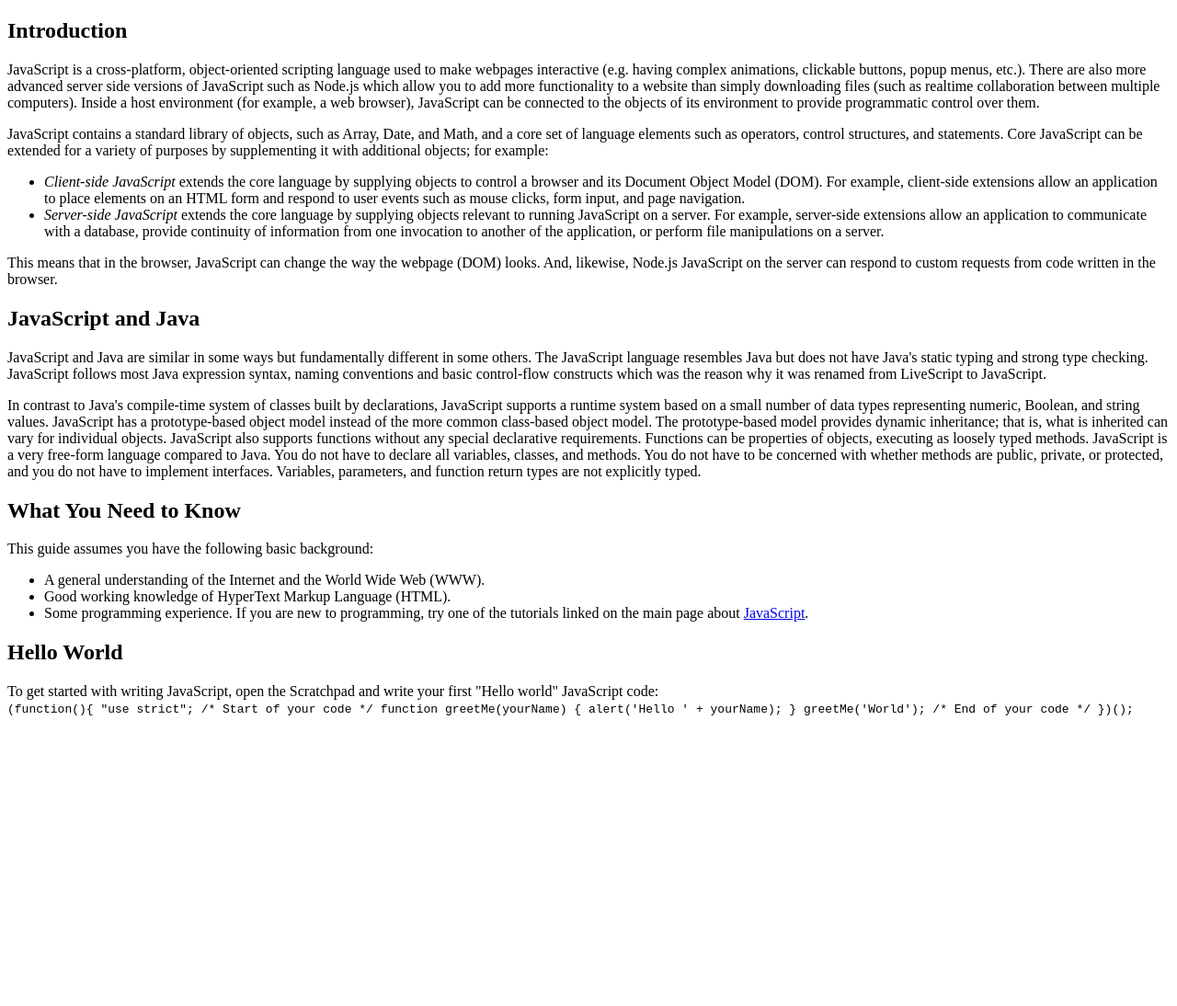
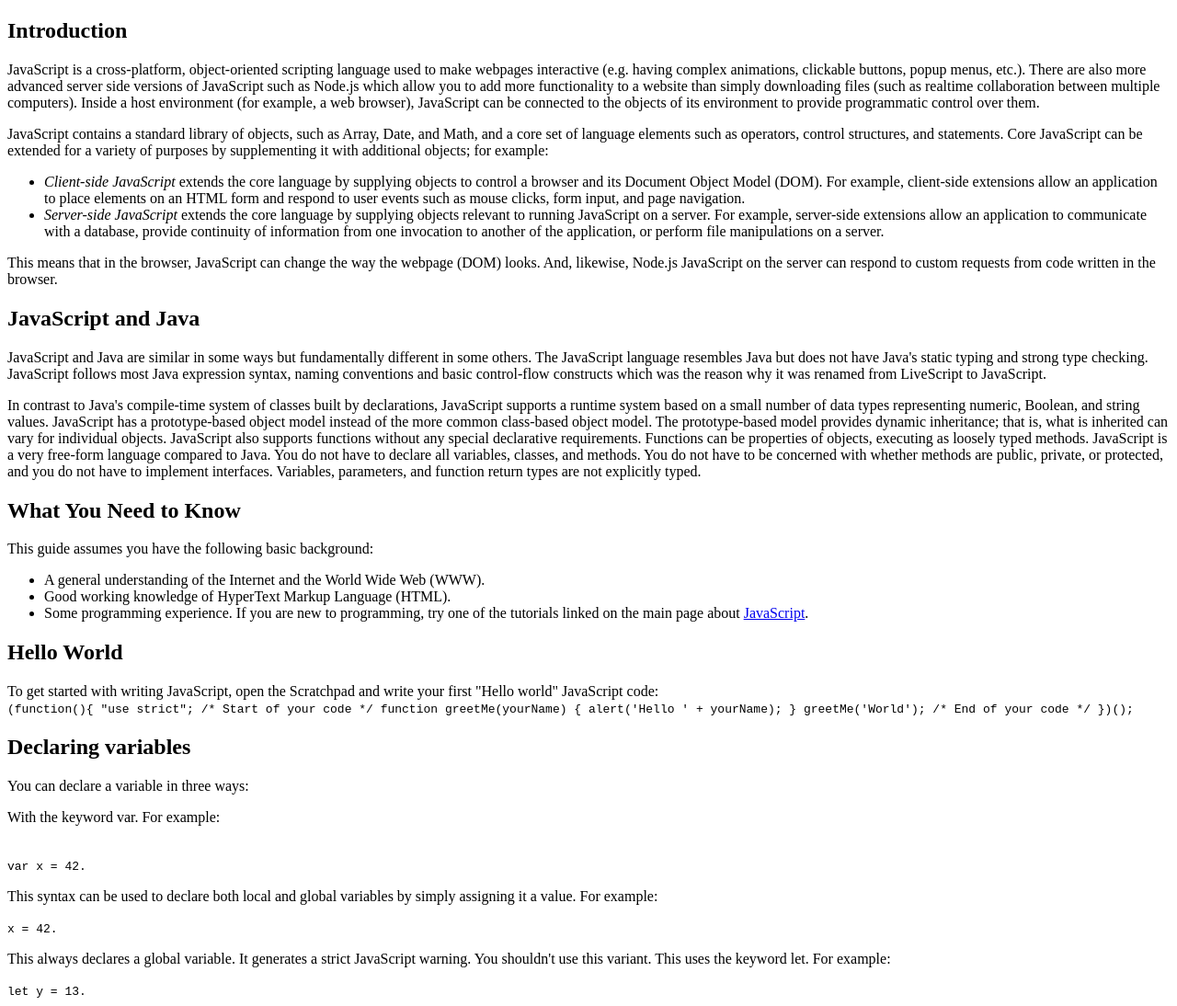
Before and after one commit to leni1/technical-doc-ui, a plain HTML site: page index.html in a window 1280 px wide. Shown: the whole page at 92% size. Before the commit the page ends 800 px from the top, so only its background shows below. Drawn offline with Linux system fonts and the light colour scheme.

Commit message:
ft: Add Declaring Variables section
Added Declaring Variables section

```diff
--- a/index.html
+++ b/index.html
@@ -59,6 +59,27 @@
                     })();
                 </code>
         </section>
+        <section class="main-section" id="declaring_variables">
+            <h1>Declaring variables</h1>
+            <p>You can declare a variable in three ways:</p>
+
+            <p>With the keyword var. For example:</p>
+            <br>
+            <code>
+                var x = 42.
+            </code>
+
+            <p>This syntax can be used to declare both local and global variables by simply assigning it a value.
+            For example: </p>
+            <code>
+                x = 42.
+            </code>
+
+            <p>This always declares a global variable. It generates a strict JavaScript warning. You shouldn't use this variant. This uses the keyword let. For example:</p>
+            <code>
+            let y = 13.
+            </code>
+        </section>
     </main>
 </body>
 </html>
```
